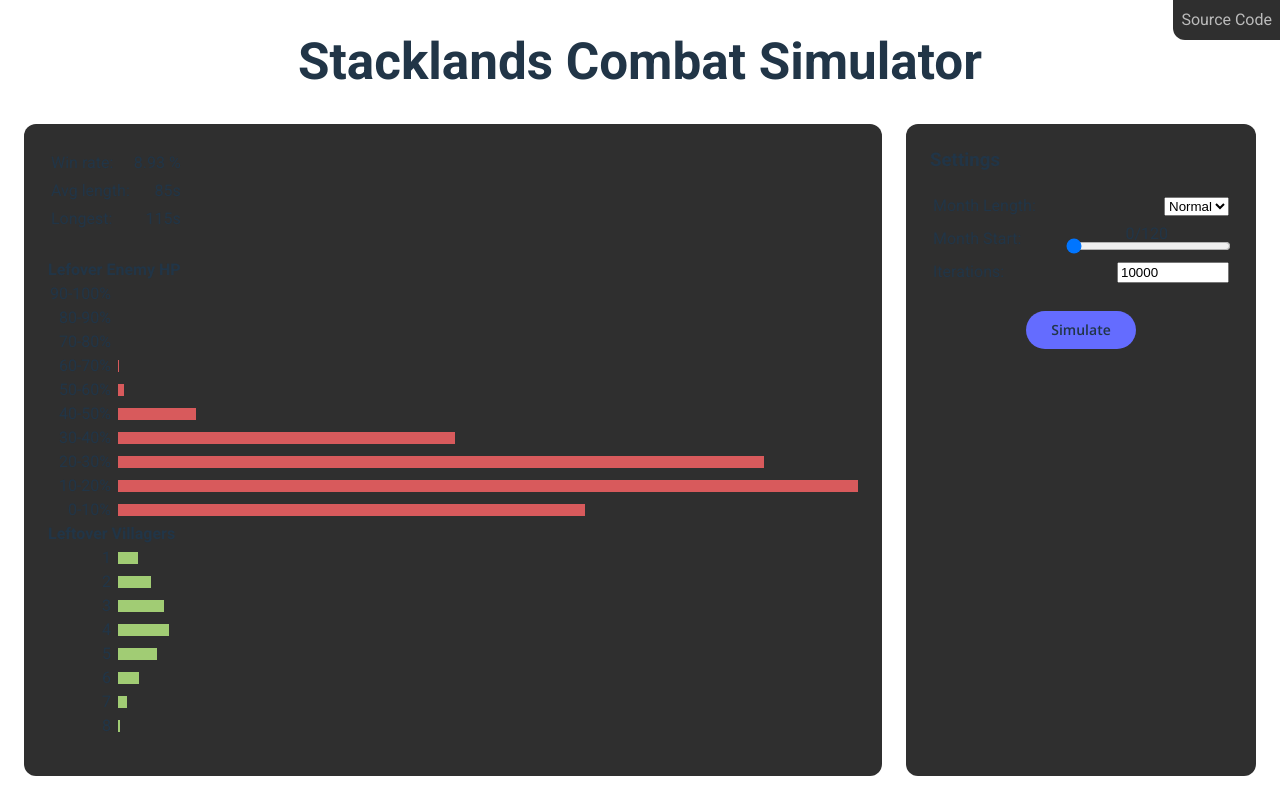
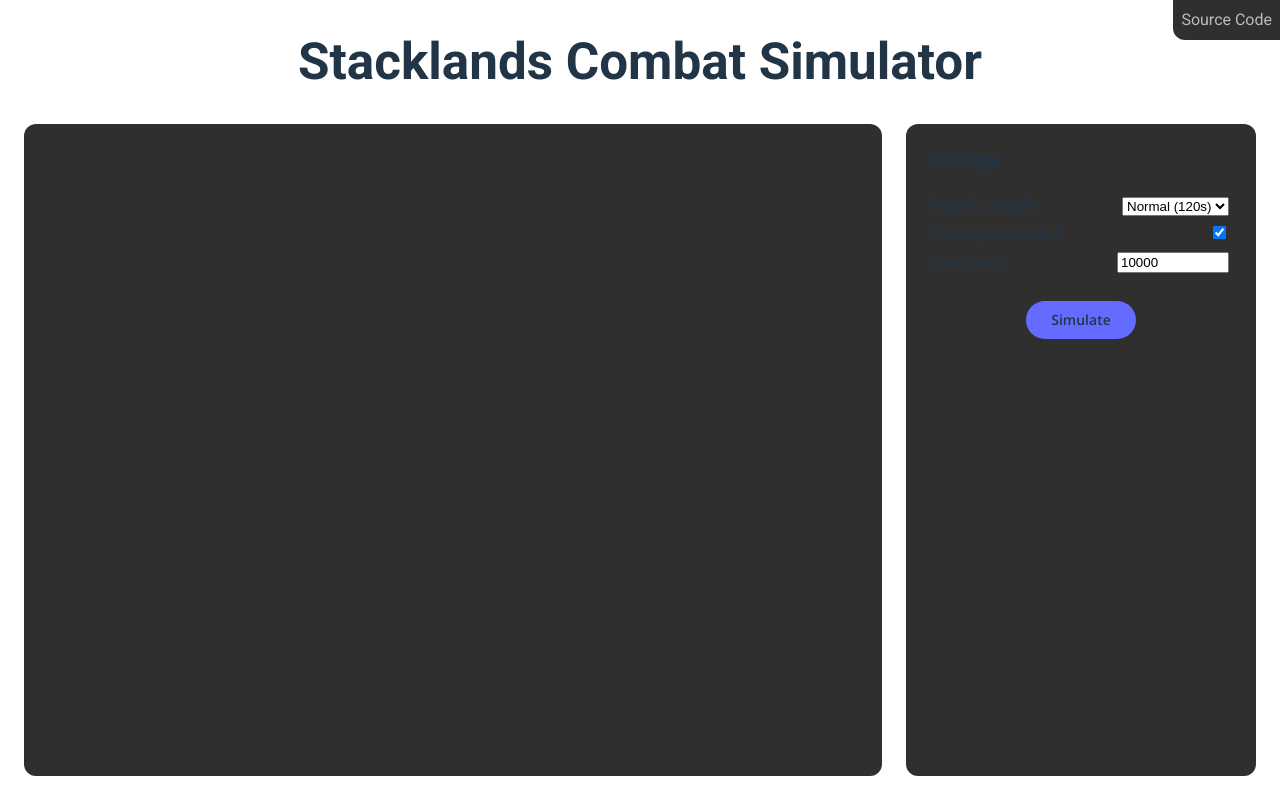
Before and after one commit to benediktwerner/stacklands-combat-simulator, a Svelte app in the folder svelte/: page / in a window 1280 px wide. Built offline with nearby package versions, Linux system fonts and the light colour scheme; no server answers.

Commit message:
wasm in bg

```diff
--- a/svelte/src/App.svelte
+++ b/svelte/src/App.svelte
@@ -1,30 +1,26 @@
 <script lang="ts">
   import Results from './Results.svelte';
   import Sidebar from './Sidebar.svelte';
-  import init, {
-    simulate,
-    type Stats,
-  } from './wasm/stacklands_combat_simulator.js';
+  import SimulationWorker from './worker?worker';
+  import type { MsgFromWorker, MsgToWorker, StatsWithSetup } from './worker';
 
   let monthLength = 120;
   let monthStart = 0;
   let iterations = 10_000;
+  let findMonthStart = true;
+  let running = false;
+  let progress = 0;
 
-  let results: Stats | null = null;
-  results = {
-    iters: 10000,
-    wins: 893,
-    total_length: 852318,
-    longest: 115,
-    village_survivors: [81, 134, 186, 205, 158, 86, 36, 7],
-    enemy_hp: [1870, 2962, 2587, 1348, 314, 25, 1, 0, 0, 0],
-  };
-  results.enemy_hp.reverse();
+  let worker: Worker = null;
+  let results: null | StatsWithSetup | StatsWithSetup[] = null;
+  let resultsWidget: Results | undefined;
 
-  const initPromise = init();
+  const run = () => {
+    running = true;
+    progress = 0;
+    results = null;
+    resultsWidget?.reset();
 
-  const run = async () => {
-    await initPromise;
     const swordsmen = {
       hp: 7,
       attack_speed: 15,
@@ -39,18 +35,49 @@
       min_damage: 1,
       max_damage: 3,
     };
-    const villagers = Array(8).fill(swordsmen);
-    const enemies = [demon_lord];
-    console.log(monthStart, monthLength);
-    const res = simulate(
-      iterations,
-      villagers,
-      enemies,
-      monthStart,
-      monthLength
-    );
-    res.enemy_hp.reverse();
-    results = res;
+    const villagerSetup = Array(8).fill(swordsmen);
+    const enemySetup = [demon_lord];
+
+    if (worker === null) worker = new SimulationWorker();
+    worker.onmessage = (e: MessageEvent<MsgFromWorker>) => {
+      const msg = e.data;
+      switch (msg.type) {
+        case 'progress':
+          progress = msg.progress;
+          if (msg.newResult) {
+            if (results === null || !Array.isArray(results))
+              results = [msg.newResult];
+            else {
+              results.push(msg.newResult);
+              results = results;
+            }
+          }
+          break;
+        case 'result':
+          results = msg.result;
+        // fallthrough
+        case 'done':
+          running = false;
+          break;
+      }
+    };
+    const msg: MsgToWorker = {
+      type: 'simulate',
+      setup: {
+        iterations,
+        villagerSetup,
+        enemySetup,
+        monthLength,
+        monthStart,
+      },
+      findMonthStart,
+    };
+    worker.postMessage(msg);
+  };
+
+  const cancel = () => {
+    running = false;
+    if (worker !== null) worker.postMessage({ type: 'cancel' } as MsgToWorker);
   };
 </script>
 
@@ -58,11 +85,19 @@
   <h1>Stacklands Combat Simulator</h1>
   <main class="card">
     {#if results !== null}
-      <Results {results} />
+      <Results {results} bind:this={resultsWidget} />
     {/if}
   </main>
   <aside class="card">
-    <Sidebar bind:iterations bind:monthLength bind:monthStart {run} />
+    <Sidebar
+      bind:iterations
+      bind:monthLength
+      bind:monthStart
+      bind:findMonthStart
+      {running}
+      {cancel}
+      {run}
+    />
   </aside>
 
   <a
@@ -74,6 +109,10 @@
   </a>
 </div>
 
+<div class="progress-bar" class:hidden={!running}>
+  <div class="progress-bar-inner" style:width="{progress}%" />
+</div>
+
 <style>
   #container {
     display: grid;
@@ -82,8 +121,8 @@
       'main side';
     grid-template-rows: 100px auto;
     grid-template-columns: auto 350px;
-    width: 100vw;
-    height: 100vh;
+    width: 100%;
+    min-height: 100vh;
     margin: 0;
     gap: 24px;
     padding: 24px;
@@ -124,4 +163,20 @@
   #source-link:hover {
     color: var(--text-muted-hover);
   }
+
+  .progress-bar {
+    position: absolute;
+    left: 24px;
+    right: 24px;
+    top: 100px;
+    height: 12px;
+    border-radius: 12px;
+    background-color: var(--card-bg);
+  }
+  .progress-bar-inner {
+    height: 100%;
+    border-radius: 12px;
+    background: var(--highlight);
+    transition: width 250ms;
+  }
 </style>
--- /dev/null
+++ b/svelte/src/ResultGraph.svelte
@@ -0,0 +1,122 @@
+<script lang="ts">
+  import type { Stats } from './wasm/stacklands_combat_simulator';
+
+  export let result: Stats;
+  $: maxProb = Math.max(...result.enemy_hp, ...result.village_survivors);
+  $: totalProb = [...result.enemy_hp, ...result.village_survivors].reduce(
+    (a, b) => a + b,
+    0
+  );
+
+  let tooltip: HTMLElement;
+
+  const tooltipMove = (e: MouseEvent) => {
+    let target = e.target as HTMLElement;
+    if (target && !target.dataset.title) target = target.parentElement;
+    if (!target || !target.dataset.title) {
+      tooltip.classList.add('hidden');
+      return;
+    }
+    tooltip.classList.remove('hidden');
+    tooltip.innerText = target.dataset.title;
+    tooltip.style.top = e.clientY - 25 + 'px';
+    tooltip.style.left = e.clientX + 'px';
+  };
+</script>
+
+<table>
+  <tr>
+    <td> Win rate: </td>
+    <td class="align-right">
+      {((100 * result.wins) / result.iters).toFixed(2)} %
+    </td>
+  </tr>
+  <tr>
+    <td>Avg length:</td>
+    <td class="align-right"
+      >{Math.floor(result.total_length / result.iters)}s</td
+    >
+  </tr>
+  <tr>
+    <td>Longest:</td>
+    <td class="align-right">{result.longest}s</td>
+  </tr>
+</table>
+
+<br />
+
+<b>Lefover Enemy HP</b>
+<div
+  class="stats-graph"
+  on:mousemove={tooltipMove}
+  on:mouseleave={() => tooltip.classList.add('hidden')}
+>
+  {#each result.enemy_hp as hp, index}
+    <div class="label">
+      {90 - index * 10}-{100 - index * 10}%
+    </div>
+    <div class="bar" data-title="{((100 * hp) / totalProb).toFixed(2)} %">
+      <div class="demon-hp" style="width: {(100 * hp) / maxProb}%" />
+    </div>
+  {/each}
+</div>
+
+<b>Leftover Villagers</b>
+<div
+  class="stats-graph"
+  on:mousemove={tooltipMove}
+  on:mouseleave={() => tooltip.classList.add('hidden')}
+>
+  {#each result.village_survivors as chance, index}
+    <div class="label">
+      {index + 1}
+    </div>
+    <div class="bar" data-title="{((100 * chance) / totalProb).toFixed(2)} %">
+      <div class="villagers" style="width: {(100 * chance) / maxProb}%" />
+    </div>
+  {/each}
+</div>
+
+<div class="tooltip hidden" bind:this={tooltip} />
+
+<style>
+  .demon-hp {
+    background-color: var(--bad);
+    height: 12px;
+  }
+  .villagers {
+    background-color: var(--good);
+    height: 12px;
+  }
+
+  .stats-graph {
+    display: grid;
+    grid-template-columns: 70px auto;
+    grid-auto-flow: row dense;
+  }
+  .stats-graph .label {
+    grid-column-start: 1;
+    text-align: right;
+    padding-right: 7px;
+  }
+  .stats-graph .bar {
+    grid-column-start: 2;
+    display: flex;
+    align-items: center;
+  }
+  .stats-graph .bar:hover {
+    background-color: #444444;
+  }
+  .stats-graph .bar > div {
+    transition: width 250ms ease-in-out;
+  }
+
+  .tooltip {
+    position: fixed;
+    background-color: black;
+    border-radius: 12px;
+    padding: 5px 10px;
+    pointer-events: none;
+    transform: translateX(-100%);
+  }
+</style>
--- a/svelte/src/Results.svelte
+++ b/svelte/src/Results.svelte
@@ -1,122 +1,65 @@
 <script lang="ts">
-  import type { Stats } from './wasm/stacklands_combat_simulator';
+  import ResultGraph from './ResultGraph.svelte';
+  import type { StatsWithSetup } from './worker';
 
-  export let results: Stats;
-  $: maxProb = Math.max(...results.enemy_hp, ...results.village_survivors);
-  $: totalProb = [...results.enemy_hp, ...results.village_survivors].reduce(
-    (a, b) => a + b,
-    0
-  );
+  export let results: StatsWithSetup | StatsWithSetup[];
 
-  let tooltip: HTMLElement;
+  let resultIndex = null;
 
-  const tooltipMove = (e: MouseEvent) => {
-    let target = e.target as HTMLElement;
-    if (target && !target.dataset.title) target = target.parentElement;
-    if (!target || !target.dataset.title) {
-      tooltip.classList.add('hidden');
-      return;
-    }
-    tooltip.classList.remove('hidden');
-    tooltip.innerText = target.dataset.title;
-    tooltip.style.top = e.clientY - 25 + 'px';
-    tooltip.style.left = e.clientX + 'px';
+  export const reset = () => {
+    resultIndex = null;
   };
 </script>
 
-<table>
-  <tr>
-    <td> Win rate: </td>
-    <td class="align-right">
-      {((100 * results.wins) / results.iters).toFixed(2)} %
-    </td>
-  </tr>
-  <tr>
-    <td>Avg length:</td>
-    <td class="align-right"
-      >{Math.floor(results.total_length / results.iters)}s</td
-    >
-  </tr>
-  <tr>
-    <td>Longest:</td>
-    <td class="align-right">{results.longest}s</td>
-  </tr>
-</table>
-
-<br />
-
-<b>Lefover Enemy HP</b>
-<div
-  class="stats-graph"
-  on:mousemove={tooltipMove}
-  on:mouseleave={() => tooltip.classList.add('hidden')}
->
-  {#each results.enemy_hp as hp, index}
-    <div class="label">
-      {90 - index * 10}-{100 - index * 10}%
-    </div>
-    <div class="bar" data-title="{((100 * hp) / totalProb).toFixed(2)} %">
-      <div class="demon-hp" style="width: {(100 * hp) / maxProb}%" />
-    </div>
-  {/each}
-</div>
-
-<b>Leftover Villagers</b>
-<div
-  class="stats-graph"
-  on:mousemove={tooltipMove}
-  on:mouseleave={() => tooltip.classList.add('hidden')}
->
-  {#each results.village_survivors as chance, index}
-    <div class="label">
-      {index + 1}
-    </div>
-    <div class="bar" data-title="{((100 * chance) / totalProb).toFixed(2)} %">
-      <div class="villagers" style="width: {(100 * chance) / maxProb}%" />
-    </div>
-  {/each}
-</div>
-
-<div class="tooltip hidden" bind:this={tooltip} />
+{#if !Array.isArray(results)}
+  <ResultGraph result={results} />
+{:else if resultIndex !== null}
+  <ResultGraph result={results[resultIndex]} />
+{:else}
+  <div class="table">
+    <div class="heading start">Start (s)</div>
+    <div class="heading win-rate">Win Rate</div>
+    <div class="heading win-rate-bar" />
+    <div class="heading avg-length">Avg Length (s)</div>
+    <div class="heading longest">Longest (s)</div>
+    {#each results as result}
+      {@const winRate = ((100 * result.wins) / result.iters).toFixed(2)}
+      <div class="start">{result.monthStart}</div>
+      <div class="win-rate">
+        {winRate} %
+      </div>
+      <div class="win-rate-bar">
+        <div class="win-rate-bar-inner" style:width="{winRate}%" />
+      </div>
+      <div class="avg-length">
+        {Math.floor(result.total_length / result.iters)}
+      </div>
+      <div class="longest">{result.longest}</div>
+    {/each}
+  </div>
+{/if}
 
 <style>
-  .demon-hp {
-    background-color: #d85a5c;
-    height: 12px;
-  }
-  .villagers {
-    background-color: #a1cc74;
-    height: 12px;
+  .table {
+    width: 100%;
+    text-align: right;
+    display: grid;
+    grid-template-columns: 70px 80px auto 120px 100px;
+    grid-auto-flow: row dense;
+    gap: 5px;
+    align-items: center;
   }
 
-  .stats-graph {
-    display: grid;
-    grid-template-columns: 70px auto;
-    grid-auto-flow: row dense;
-  }
-  .stats-graph .label {
-    grid-column-start: 1;
-    text-align: right;
-    padding-right: 7px;
-  }
-  .stats-graph .bar {
-    grid-column-start: 2;
-    display: flex;
-    align-items: center;
-  }
-  .stats-graph .bar:hover {
-    background-color: #444444;
-  }
-  .stats-graph .bar > div {
-    transition: width 250ms ease-in-out;
+  .heading {
+    font-weight: bold;
   }
 
-  .tooltip {
-    position: fixed;
-    background-color: black;
-    border-radius: 12px;
-    padding: 5px 10px;
-    pointer-events: none;
-    transform: translateX(-100%);
+  .win-rate-bar:not(.heading) {
+    width: 100%;
+    height: 1em;
+  }
+  .win-rate-bar-inner {
+    height: 100%;
+    background-color: var(--good);
   }
 </style>
--- a/svelte/src/Sidebar.svelte
+++ b/svelte/src/Sidebar.svelte
@@ -4,6 +4,9 @@
   export let monthLength: number;
   export let monthStart: number;
   export let iterations: number;
+  export let findMonthStart: boolean;
+  export let running: boolean;
+  export let cancel: () => any;
   export let run: () => any;
 </script>
 
@@ -14,18 +17,24 @@
     <td> Month Length: </td>
     <td>
       <select bind:value={monthLength}>
-        <option value={90}>Short</option>
-        <option value={120}>Normal</option>
-        <option value={200}>Long</option>
+        <option value={90}>Short (90s)</option>
+        <option value={120}>Normal (120s)</option>
+        <option value={200}>Long (200s)</option>
       </select>
     </td>
   </tr>
   <tr>
-    <td> Month Start: </td>
-    <td class="center">
-      <SliderWithValue bind:value={monthStart} max={monthLength} />
-    </td>
+    <td>Find optimal start:</td>
+    <td><input type="checkbox" bind:checked={findMonthStart} /></td>
   </tr>
+  {#if !findMonthStart}
+    <tr>
+      <td> Month Start: </td>
+      <td class="center">
+        <SliderWithValue bind:value={monthStart} max={monthLength} />
+      </td>
+    </tr>
+  {/if}
   <tr>
     <td> Iterations: </td>
     <td>
@@ -35,7 +44,9 @@
 </table>
 
 <div class="button-container">
-  <button on:click={run}>Simulate</button>
+  <button on:click={running ? cancel : run}>
+    {running ? 'Cancel' : 'Simulate'}
+  </button>
 </div>
 
 <style>
@@ -64,13 +75,13 @@
     font-size: 14px;
     border: none;
     color: var(--text);
-    background-color: #646cff;
+    background-color: var(--highlight);
     font-family: 'Open Sans';
     font-weight: 600;
     cursor: pointer;
     transition: background-color 250ms;
   }
   button:hover {
-    background-color: #747bff;
+    background-color: var(--highlight-hover);
   }
 </style>
--- a/svelte/src/app.css
+++ b/svelte/src/app.css
@@ -18,6 +18,10 @@
   --card-bg: #2f2f2f;
   --text-muted: #bbb;
   --text-muted-hover: #ddd;
+  --highlight: #646cff;
+  --highlight-hover: #747bff;
+  --bad: #d85a5c;
+  --good: #a1cc74;
 }
 
 *,
@@ -50,3 +54,7 @@
 .hidden {
   display: none;
 }
+
+input[type='checkbox'] {
+  cursor: pointer;
+}
--- /dev/null
+++ b/svelte/src/utils.ts
@@ -0,0 +1,3 @@
+export const sleep = (): Promise<void> => {
+  return new Promise((resolve) => setTimeout(resolve));
+};
--- /dev/null
+++ b/svelte/src/worker.ts
@@ -0,0 +1,113 @@
+import { sleep } from './utils';
+import init, {
+  simulate,
+  type CombatantStats,
+  type Stats,
+} from './wasm/stacklands_combat_simulator.js';
+
+export type MsgFromWorker =
+  | { type: 'done' }
+  | { type: 'result'; result: StatsWithSetup }
+  | { type: 'progress'; progress: number; newResult?: StatsWithSetup };
+
+export type MsgToWorker =
+  | { type: 'cancel' }
+  | { type: 'simulate'; setup: SimulateSetup; findMonthStart: boolean };
+
+export interface SimulateSetup {
+  iterations: number;
+  villagerSetup: CombatantStats[];
+  enemySetup: CombatantStats[];
+  monthStart: number;
+  monthLength: number;
+}
+
+export type StatsWithSetup = Stats & SimulateSetup;
+
+const initPromise = init();
+let running = false;
+
+const send = (msg: MsgFromWorker) => {
+  postMessage(msg);
+};
+
+const sim = (setup: SimulateSetup): StatsWithSetup => {
+  const res = simulate(
+    setup.iterations,
+    setup.villagerSetup,
+    setup.enemySetup,
+    setup.monthStart,
+    setup.monthLength
+  );
+  return { ...res, ...setup };
+};
+
+const startSimulation = async (
+  setup: SimulateSetup,
+  findMonthStart: boolean
+) => {
+  await initPromise;
+
+  let result: StatsWithSetup;
+  running = true;
+
+  if (findMonthStart) {
+    setup.monthStart = 0;
+    result = sim(setup);
+
+    const first = Math.max(
+      5,
+      5 * Math.floor((setup.monthLength - result.longest) / 5)
+    );
+    const progressUnit = 500 / (setup.monthLength - first + 1);
+    let progress = progressUnit;
+
+    send({
+      type: 'progress',
+      progress,
+      newResult: result,
+    });
+
+    for (
+      setup.monthStart = first;
+      setup.monthStart < setup.monthLength;
+      setup.monthStart += 5
+    ) {
+      await sleep();
+      if (!running) break;
+
+      const res = sim(setup);
+
+      if (res.wins > result.wins) result = res;
+
+      progress += progressUnit;
+      send({
+        type: 'progress',
+        progress,
+        newResult: res,
+      });
+    }
+
+    send({ type: 'done' });
+  } else {
+    send({
+      type: 'result',
+      result: sim(setup),
+    });
+  }
+
+  running = false;
+};
+
+onmessage = (e: MessageEvent<MsgToWorker>) => {
+  const msg = e.data;
+
+  switch (msg.type) {
+    case 'cancel':
+      running = false;
+      break;
+    case 'simulate':
+      startSimulation(msg.setup, msg.findMonthStart);
+      break;
+  }
+};
```
Also changed, not shown: 2 other files (tests, documents, lock files or other folders).
